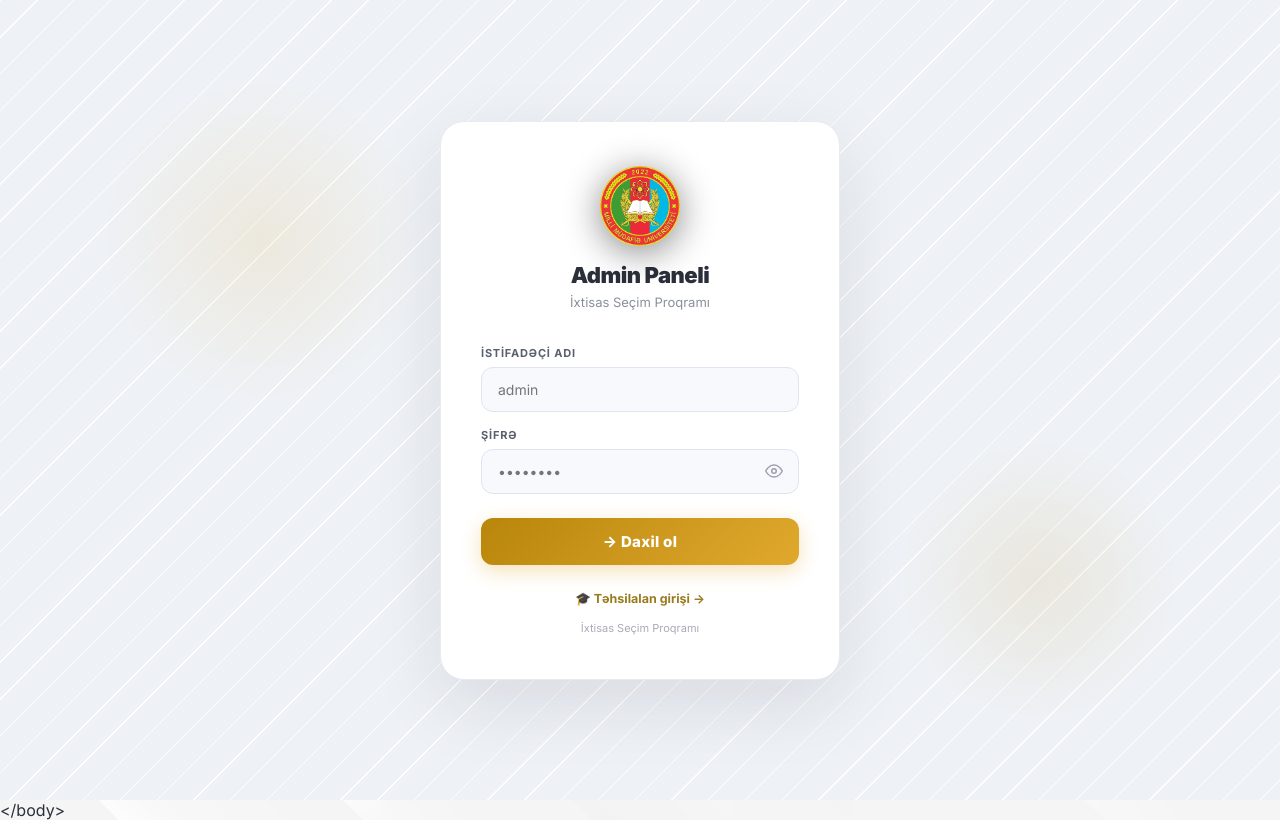
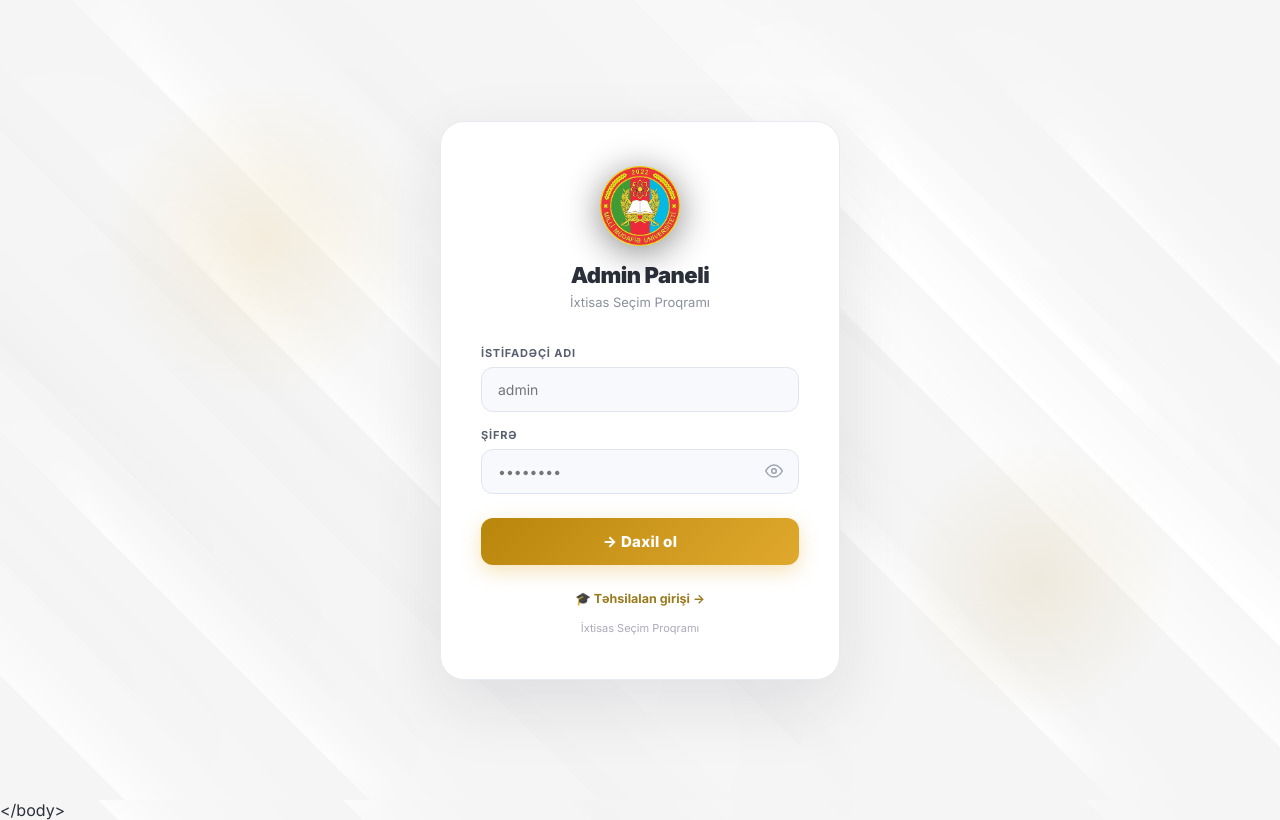
Before and after one commit to nemesissz/ixtisasfrontend, a React (Vite) app: page / in a window 1280 px wide. Built offline with nearby package versions, Linux system fonts and the light colour scheme; no server answers.

Commit message:
Arxa fon şəkli təsdiq səhifəsinə və admin login-ə tətbiq edildi
Seçim təsdiqi (Mərhələ 3/3) və admin giriş ekranı zolaqlı düz fon əvəzinə
digər səhifələrdəki background.jpeg-i işlədir — vahid görünüş.

Co-Authored-By: Claude Fable 5 <noreply@anthropic.com>

```diff
--- a/src/pages/admin/Login.tsx
+++ b/src/pages/admin/Login.tsx
@@ -43,8 +43,7 @@ export default function AdminLogin() {
   return (
     <div style={{
       width: '100vw', minHeight: '100vh',
-      background: '#eef1f5',
-      backgroundImage: 'repeating-linear-gradient(135deg,#ffffff 0px,#ffffff 1px,transparent 1px,transparent 26px)',
+      background: '#eef1f5 url(/background.jpeg) center center / cover no-repeat fixed',
       display: 'flex', alignItems: 'center', justifyContent: 'center',
       position: 'relative', overflow: 'hidden',
     }}>
--- a/src/pages/student/SelectionPage.tsx
+++ b/src/pages/student/SelectionPage.tsx
@@ -195,8 +195,8 @@ export default function SelectionPage() {
     const pct = redirectSeconds > 0 ? Math.min(100, Math.round((redirectSeconds - redirectIn) / redirectSeconds * 100)) : 100
     return (
       <div style={{
-        position: 'fixed', inset: 0, overflowY: 'auto', background: '#eef1f5',
-        backgroundImage: 'repeating-linear-gradient(135deg,#ffffff 0px,#ffffff 1px,transparent 1px,transparent 26px)',
+        position: 'fixed', inset: 0, overflowY: 'auto',
+        background: '#eef1f5 url(/background.jpeg) center center / cover no-repeat fixed',
         display: 'flex', flexDirection: 'column', alignItems: 'center', padding: '40px 20px',
         animation: 'mmuBgFade .5s ease both',
       }}>
```
